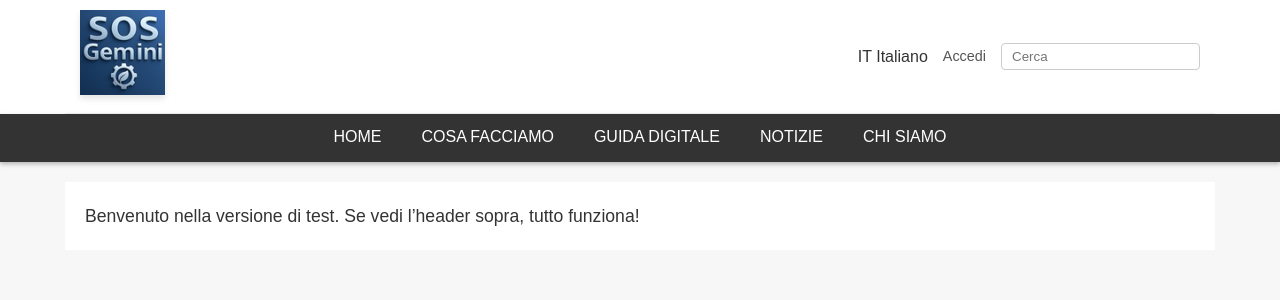
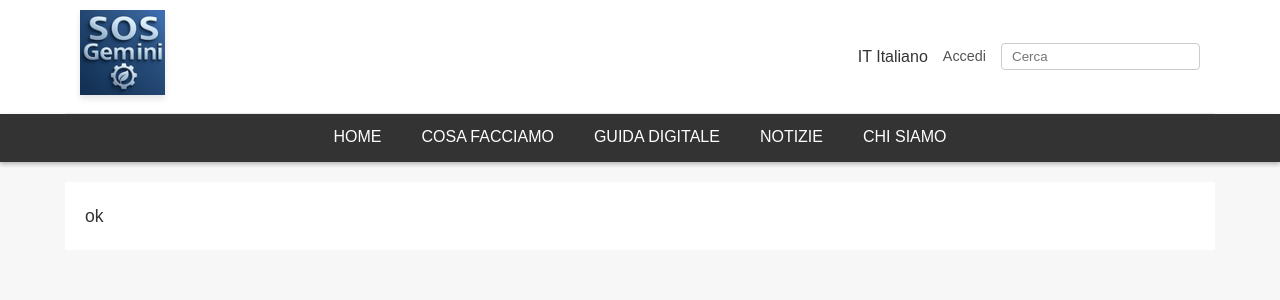
Before and after one commit to sosgemini/sosgemini.github.io, a Jekyll site: the page built from index.html, in a window 1280 px wide. Shown: the top 300 px of the page. Built offline with Jekyll 4.4.1, drawn with Linux system fonts in a browser that asks for light colours.

Commit message:
Update index.html

```diff
--- a/index.html
+++ b/index.html
@@ -3,4 +3,4 @@ layout: default
 title: Home
 ---
 
-<p>Benvenuto nella versione di test. Se vedi l’header sopra, tutto funziona!</p>
+<p>ok</p>
```
